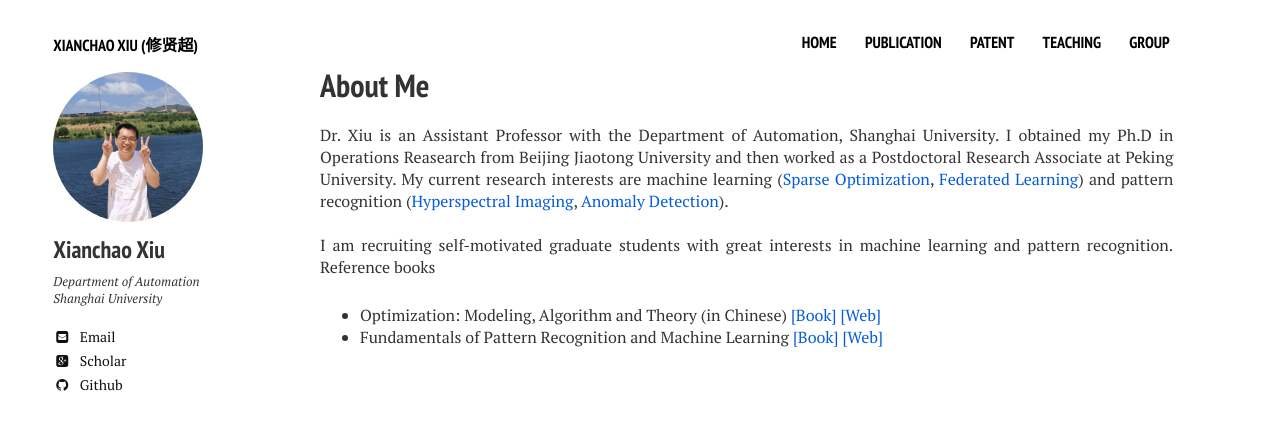
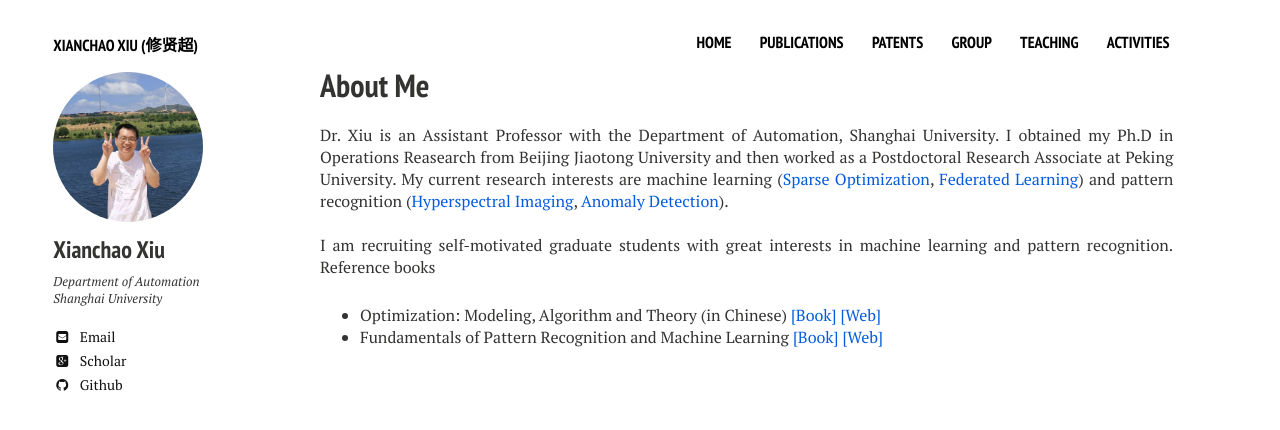
Before and after one commit to xianchaoxiu/xianchaoxiu.github.io, a Jekyll site: the page built from index.md, in a window 1280 px wide. Shown: the top 430 px of the page. Built offline with Jekyll 4.4.1, drawn with Linux system fonts in a browser that asks for light colours; nearby versions of some CDN libraries.

Commit message:
Update navigation.yml

```diff
--- a/_data/navigation.yml
+++ b/_data/navigation.yml
@@ -7,17 +7,21 @@
 
  #{{ site.url }}
 
-- title: Publication
-  url: /publication
+- title: Publications
+  url: /publications
 
 
-- title: Patent
-  url: /patent
+- title: Patents
+  url: /patents
+
+
+- title: Group
+  url: /group
 
 
 - title: Teaching
   url: /teaching
 
 
-- title: Group
-  url: /group
+- title: Activities
+  url: /activities
```
